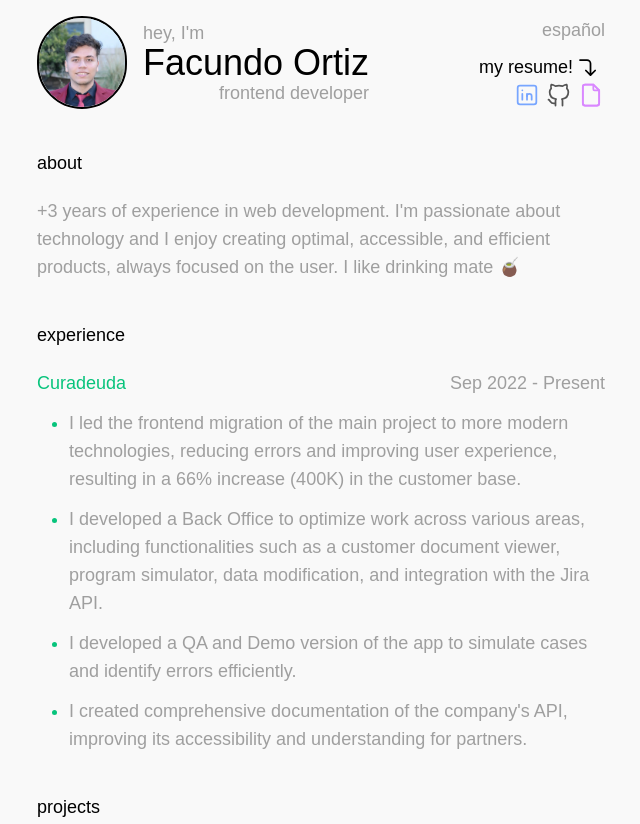
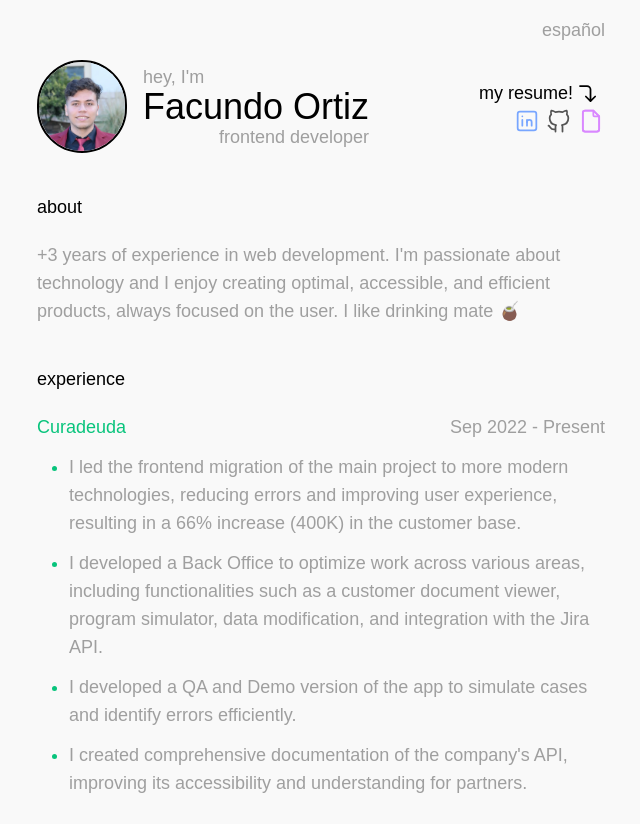
Before and after one commit to FakuOrtiz/portfolio, an Astro site: page /en in a window 1280 px wide. Shown: the top 824 px of the page, without its empty margins (319-959 px from the left). Built offline with nearby package versions, Linux system fonts and the light colour scheme; Astro itself is replaced by a stand-in of ours; a web font is replaced by a local one.

Commit message:
feat: add space between image and lang switcher

```diff
--- a/src/components/Hero/Hero.astro
+++ b/src/components/Hero/Hero.astro
@@ -5,7 +5,7 @@ import Presentation from "./Presentation.astro";
 ---
 
 <section
-  class="flex flex-col justify-between items-center gap-5 relative sm:flex sm:flex-row sm:items-end"
+  class="flex flex-col justify-between items-center gap-5 relative pt-11 sm:flex sm:flex-row"
 >
   <LangSwitcher />
   <Presentation />
```
